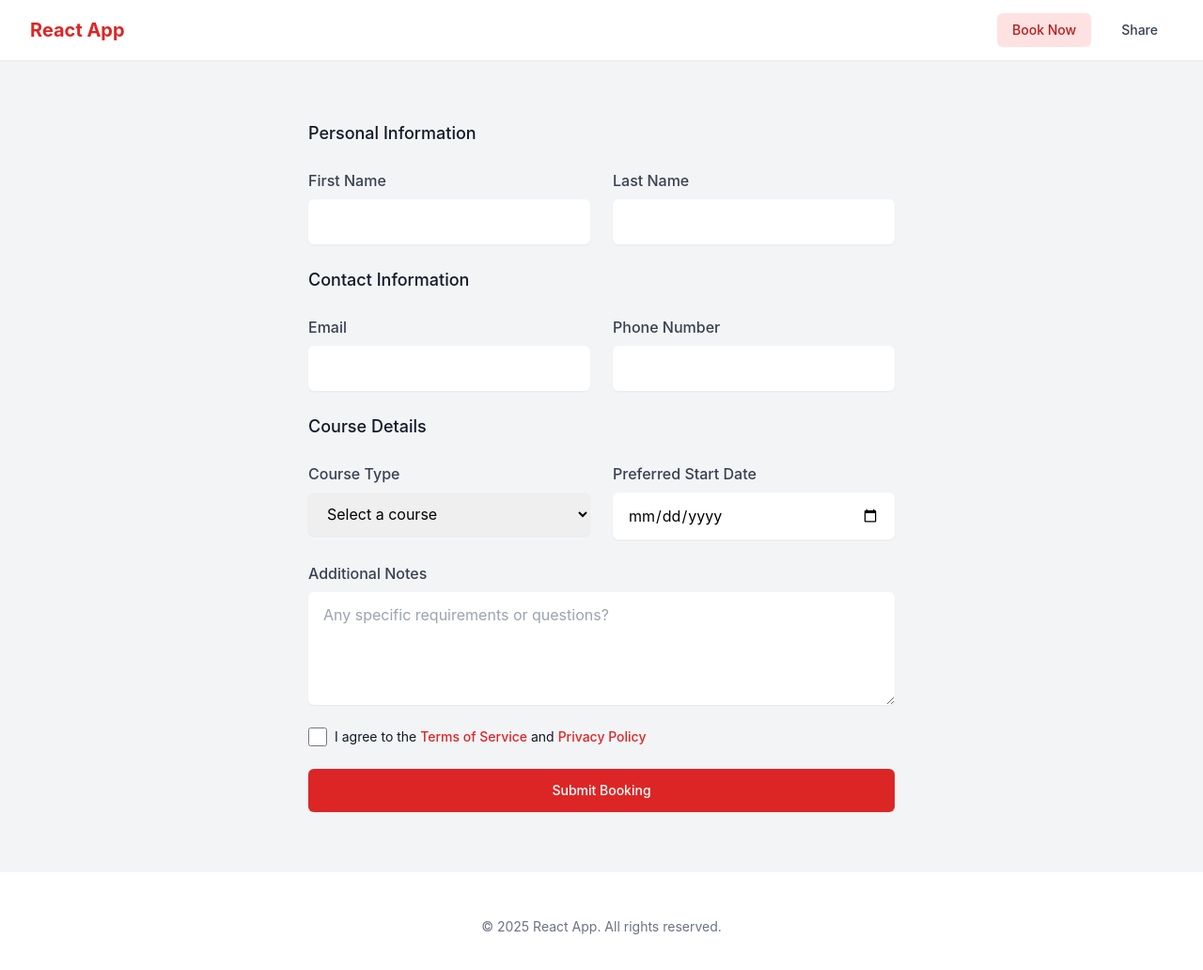
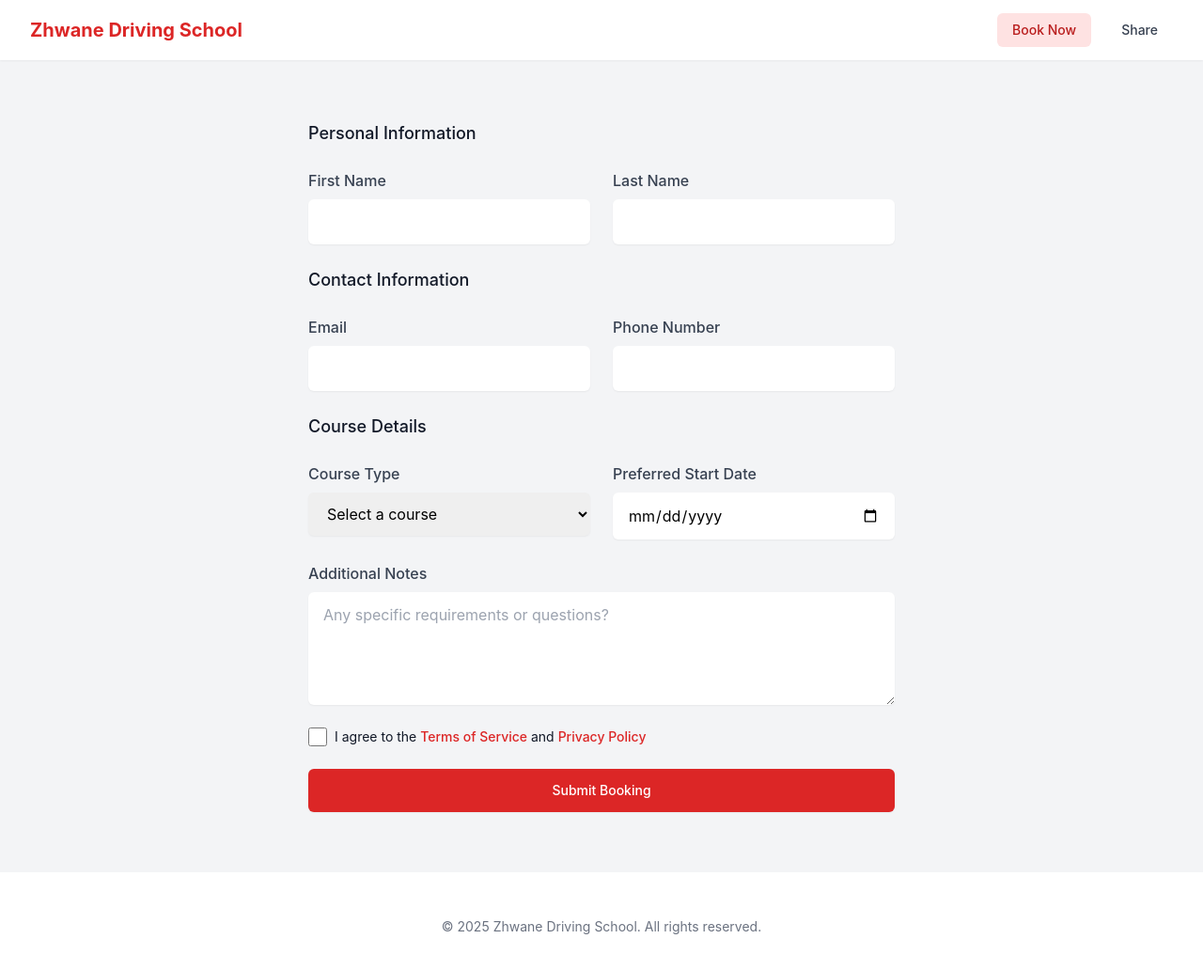
Before and after one commit to Nselenduna/driving-school, a React (Create React App) app: page / in a window 1280 px wide. Shown: the top 1032 px of the page at 94% size. Built offline with nearby package versions, Linux system fonts and the light colour scheme.

Commit message:
Update app name to Zhwane Driving School

```diff
--- a/public/index.html
+++ b/public/index.html
@@ -7,7 +7,7 @@
     <meta name="theme-color" content="#000000" />
     <meta
       name="description"
-      content="Web site created using create-react-app"
+      content="Book your driving lessons with Zhwane Driving School"
     />
     <link rel="apple-touch-icon" href="%PUBLIC_URL%/logo192.png" />
     <!--
@@ -24,7 +24,7 @@
       work correctly both with client-side routing and a non-root public URL.
       Learn how to configure a non-root public URL by running `npm run build`.
     -->
-    <title>React App</title>
+    <title>Zhwane Driving School</title>
   </head>
   <body>
     <noscript>You need to enable JavaScript to run this app.</noscript>
--- a/src/App.tsx
+++ b/src/App.tsx
@@ -19,7 +19,7 @@ const Navigation = () => {
               className="flex items-center text-xl font-bold text-red-600 hover:text-red-700 transition-colors"
             >
               <span className="sr-only">Home</span>
-              React App
+              Zhwane Driving School
             </Link>
 
             <div className="flex space-x-4">
@@ -67,7 +67,7 @@ function App() {
         <footer className="bg-white mt-auto">
           <div className="max-w-7xl mx-auto py-12 px-4 sm:px-6 lg:px-8">
             <p className="text-center text-gray-500 text-sm">
-              © {new Date().getFullYear()} React App. All rights reserved.
+              © {new Date().getFullYear()} Zhwane Driving School. All rights reserved.
             </p>
           </div>
         </footer>
```
